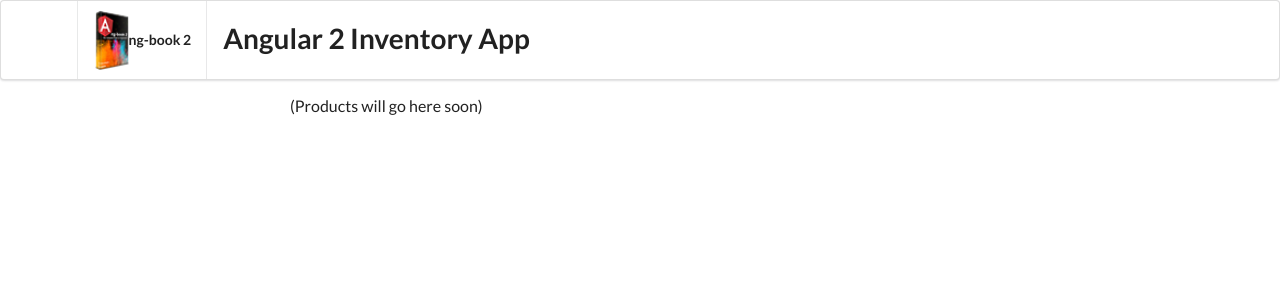
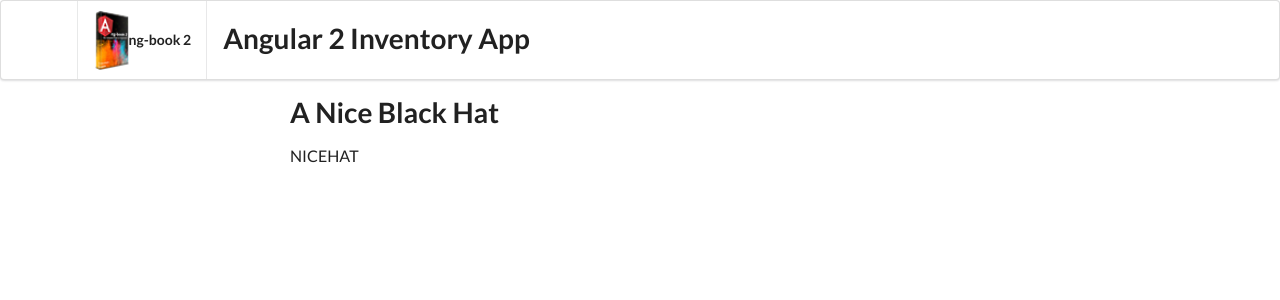
Before and after one commit to SergSlon/angular2_invertory_app, an Angular app: page / in a window 1280 px wide. Shown: the top 300 px of the page. Built offline with nearby package versions, Linux system fonts and the light colour scheme.

Commit message:
simple product diasplaying

```diff
--- a/src/app/inventory-app.component.ts
+++ b/src/app/inventory-app.component.ts
@@ -1,4 +1,5 @@
 import { Component } from '@angular/core';
+import { Product } from './product-row/product-row.model.ts'
 
 @Component({
   selector: 'inventory-app',
@@ -6,5 +7,15 @@ import { Component } from '@angular/core';
   styleUrls: ['inventory-app.component.css']
 })
 export class AppComponent {
-  title = 'app works!';
+  product: Product;
+
+  constructor() {
+    this.product = new Product(
+      'NICEHAT',
+      'A Nice Black Hat',
+      '/assets/images/products/black-hat.jpg',
+      ['Men', 'Accessories', 'Hats'],
+       29.99
+    );
+  }
 }
--- a/src/app/inventory-app.html
+++ b/src/app/inventory-app.html
@@ -1,3 +1,4 @@
 <div class="inventory-app">
-  (Products will go here soon)
+  <h1>{{ product.name }}</h1>
+  <span>{{ product.sku }}</span>
 </div>
--- a/src/app/product-row/product-row.model.ts
+++ b/src/app/product-row/product-row.model.ts
@@ -1,7 +1,7 @@
 /**
  * Provides a `Product` object
  */
-class Product {
+export class Product {
   constructor(
     public sku: string,
     public name: string,
```
